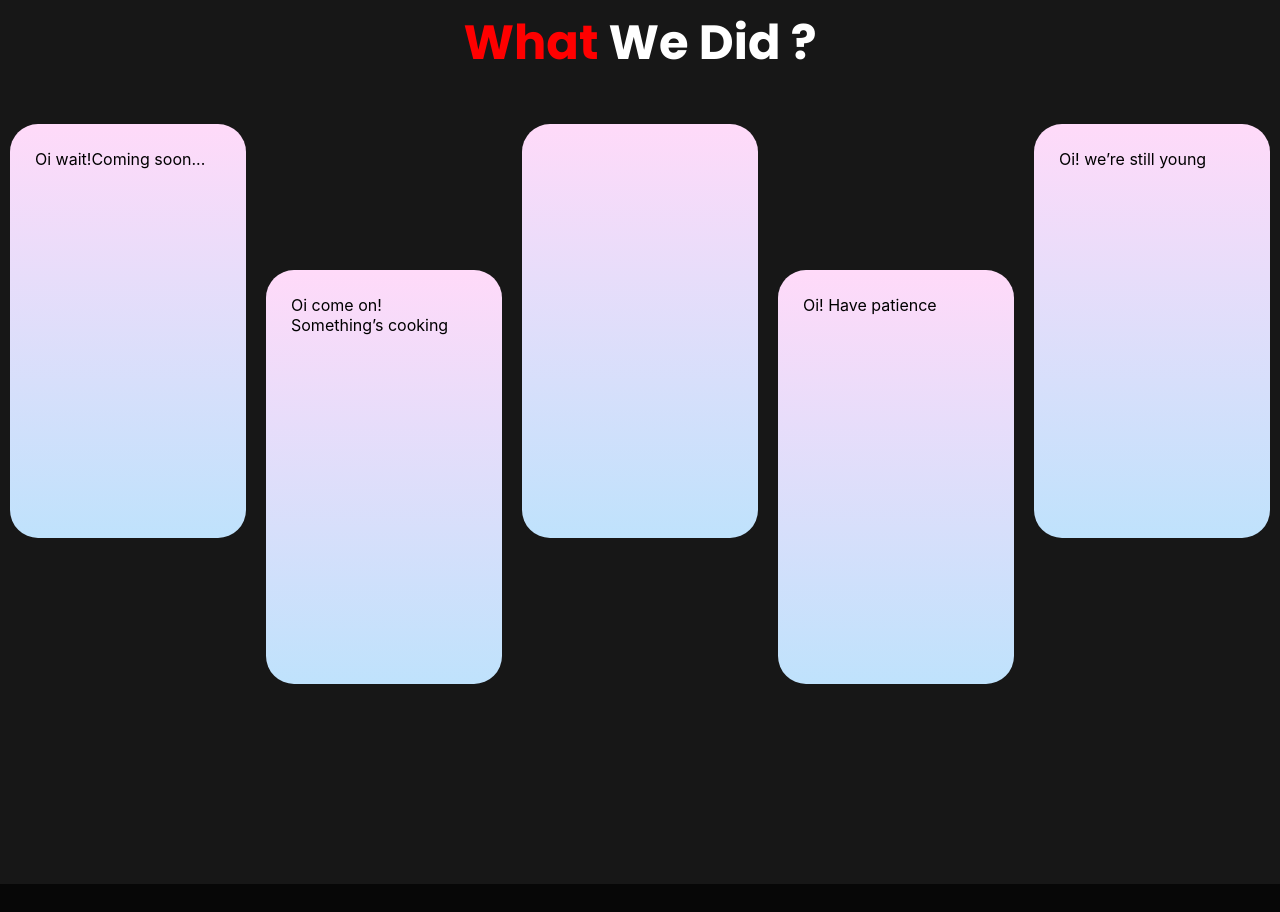
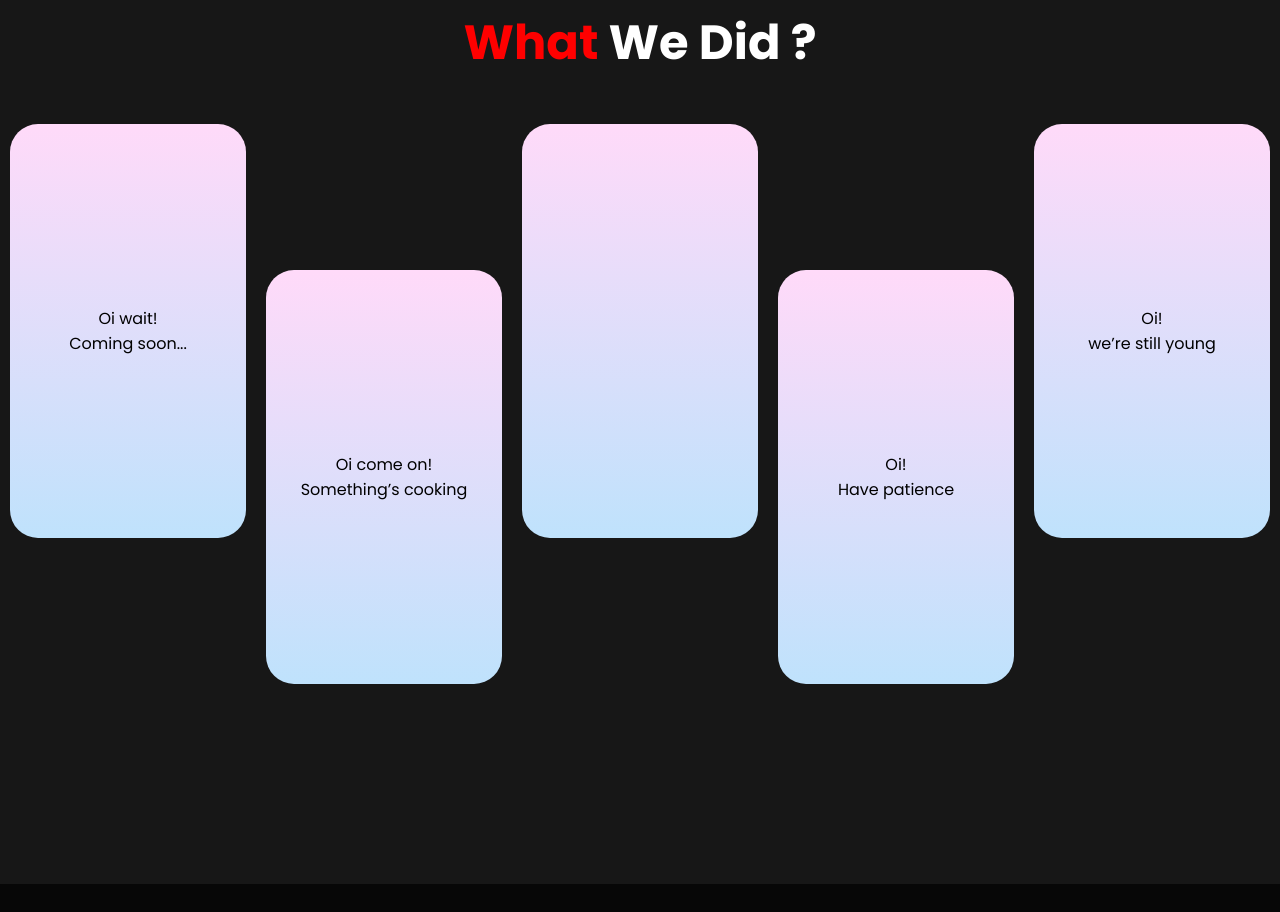
Before and after one commit to rennovex/rennovex.github.io, a React (Create React App) app in the folder rennovex-site/: page / in a window 1280 px wide. Shown: the part 2020-2932 px from the top of the page. Built offline with nearby package versions, Linux system fonts and the light colour scheme.

Commit message:
cards modify

```diff
--- a/rennovex-site/src/components/WhatWeDid.js
+++ b/rennovex-site/src/components/WhatWeDid.js
@@ -1,24 +1,24 @@
 import classes from './WhatWeDid.module.css';
 
 const Whatwedid = ()=>{
-    const cards = [<div><div className={classes.Whatwedid__content}>
-                   Oi wait!Coming soon...
+    const cards = [<div><div className={classes.Whatwedid__content__fake}>
+                   <p>Oi wait!</p><p>Coming soon...</p>
                    </div></div>,
-                   <div><div className={classes.Whatwedid__content}>
-                    Oi come on!
-                    Something’s cooking
+                   <div><div className={classes.Whatwedid__content__fake}>
+                    <p>Oi come on! </p>
+                    <p>Something’s cooking</p>
                    </div></div>,
                    <div><div className={classes.Whatwedid__content}>
 
 
                    </div></div>,
-                   <div><div className={classes.Whatwedid__content}>
-                Oi!
-                Have patience
+                   <div><div className={classes.Whatwedid__content__fake}>
+                <p>Oi!</p>
+                <p>Have patience</p>
                    </div></div>,
-                   <div><div className={classes.Whatwedid__content}>
-                    Oi!
-                    we’re still young
+                   <div><div className={classes.Whatwedid__content__fake}>
+                    <p>Oi! </p>
+                    <p>we’re still young</p>
                    </div></div>]
 
     return  <section className={classes.main__container}>
--- a/rennovex-site/src/components/WhatWeDid.module.css
+++ b/rennovex-site/src/components/WhatWeDid.module.css
@@ -6,6 +6,10 @@
     margin:200px 0px;
 
 
+}
+
+.Whatwedid__content__fake{
+    font-family: 'poppins';
 }
 
 .header{
@@ -56,6 +60,14 @@
     width:25%;
 }
 
+.card1, .card2{
+    display: flex;
+    flex-direction: column;
+    justify-content: center;
+    align-items: center;
+    text-align:center;
+}
+
 
 .card__header{
     font-family: 'poppins';
```
